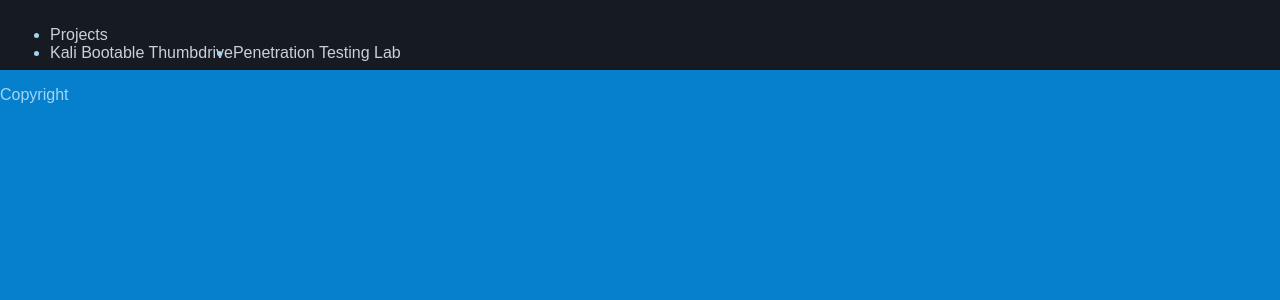
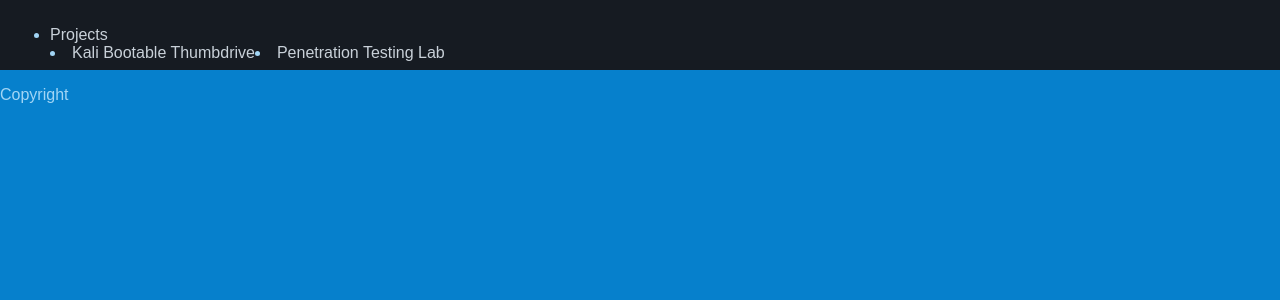
Before and after one commit to St33lRain/St33lRain.github.io, a Jekyll site: the page built from index.md, in a window 1280 px wide. Shown: the top 300 px of the page. Built offline with Jekyll 4.4.1, drawn with Linux system fonts in a browser that asks for light colours.

Commit message:
Update style.css

```diff
--- a/assets/css/style.css
+++ b/assets/css/style.css
@@ -38,7 +38,7 @@ body{
   background-color: #161b22;
   padding: 0;
   margin: 0;
-  list-style: flex;
+  list-style: inside;
 }
 
 li:hover .submenu{
```
